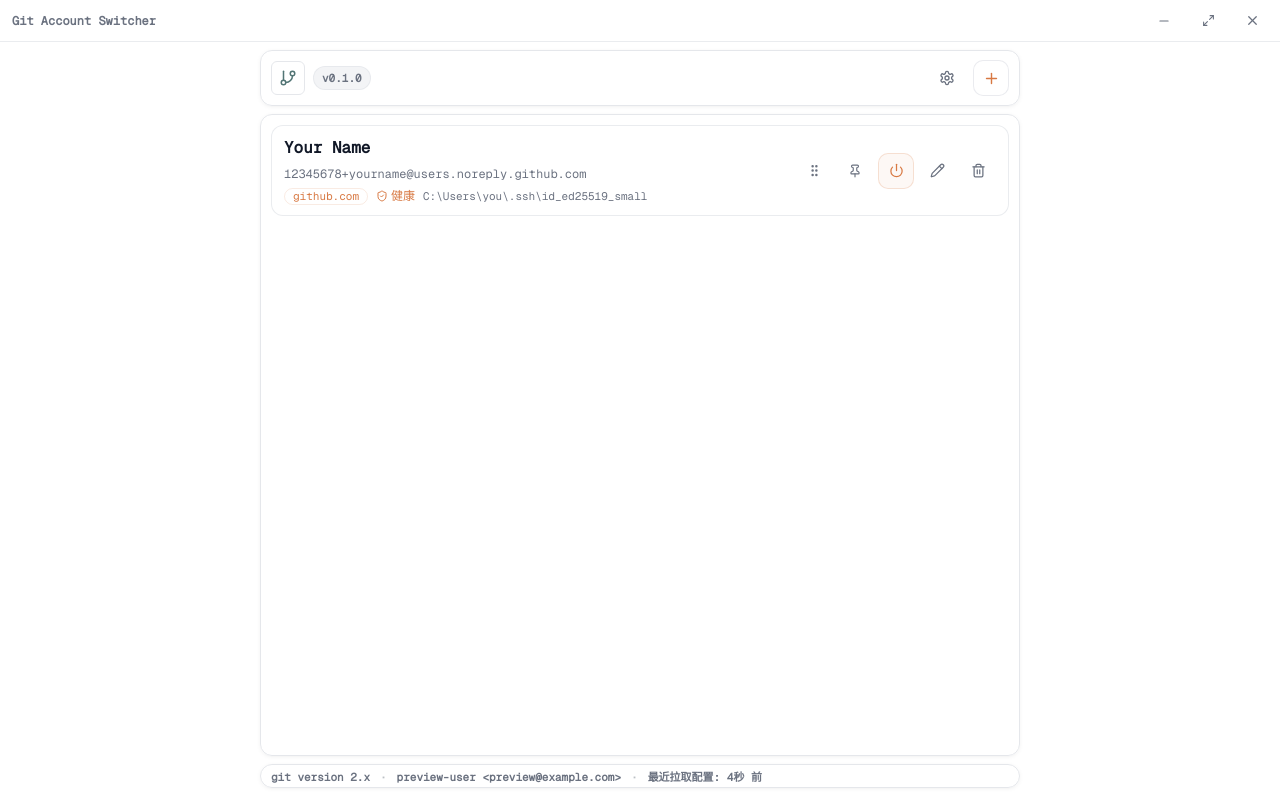
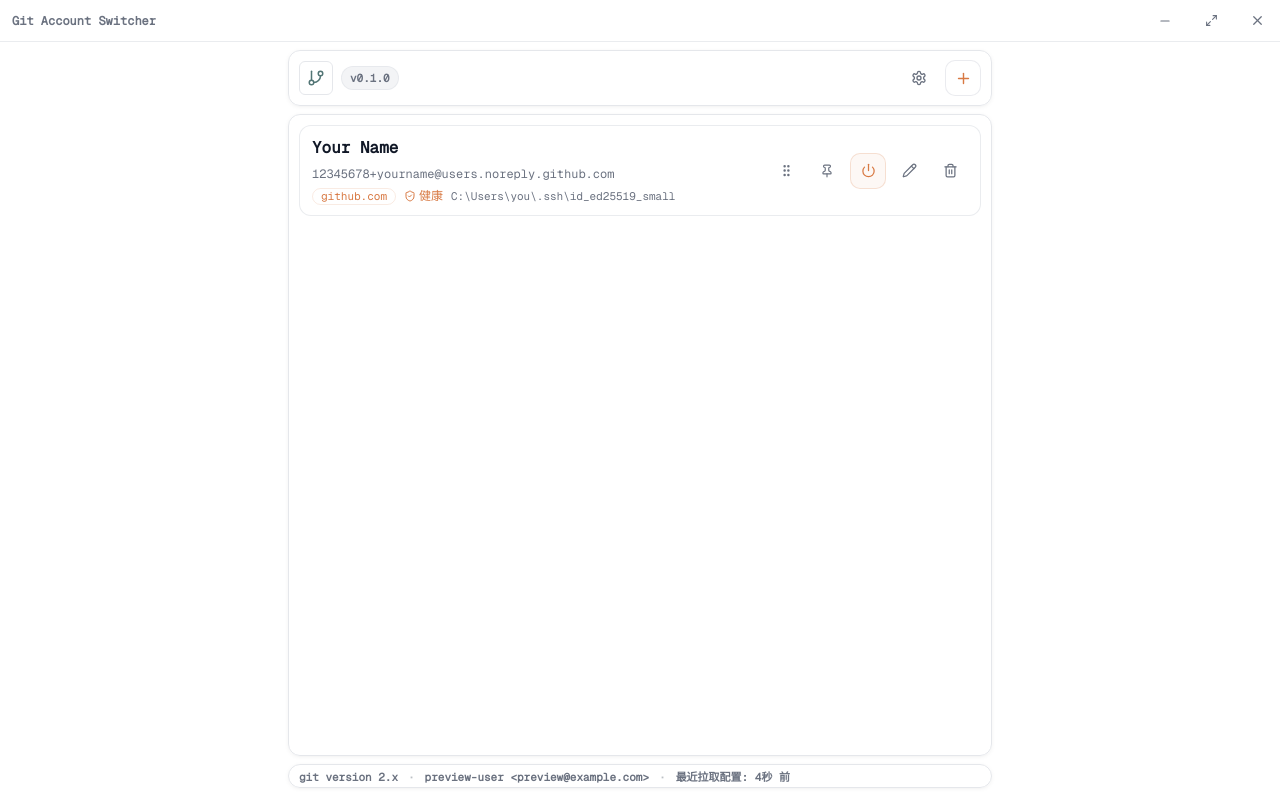
Before and after one commit to chushi-chef/git-account-switcher, a React (Vite) app: page / in a window 1280 px wide. Built offline with nearby package versions, Linux system fonts and the light colour scheme.

Commit message:
fix: align titlebar controls to window edge

```diff
--- a/src/styles.css
+++ b/src/styles.css
@@ -422,17 +422,17 @@ input {
   display: flex;
   height: 100%;
   align-items: center;
-  gap: 2px;
-  padding: 0 7px;
+  gap: 0;
+  padding: 0;
 }
 
 .windowControl {
   display: grid;
   place-items: center;
-  width: 42px;
-  height: 30px;
+  width: 46px;
+  height: 100%;
   border: 0;
-  border-radius: 7px;
+  border-radius: 0;
   background: transparent;
   color: var(--muted-ink);
   cursor: default;
@@ -458,7 +458,7 @@ input {
   position: relative;
   z-index: 1;
   justify-self: center;
-  width: min(100%, 760px);
+  width: min(100%, 704px);
   border-color: var(--line);
   background: var(--paper);
   box-shadow: var(--shadow-soft), var(--inner-highlight);
```
